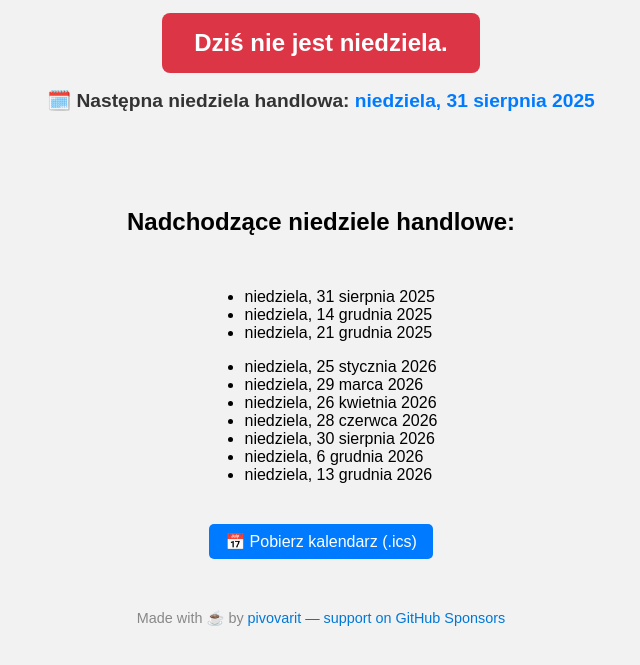
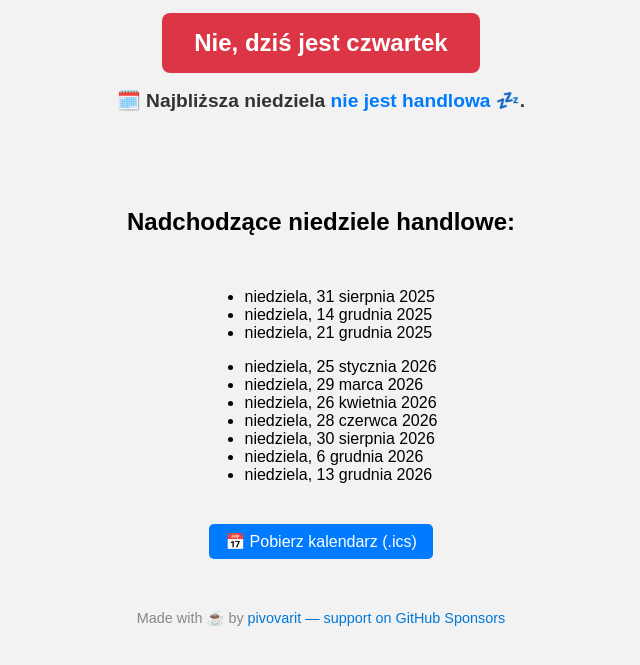
Before and after one commit to pivovarit/handlowa, a plain HTML site: page index.html in a window 1280 px wide. Shown: the part 125-790 px from the top of the page, without its empty margins (319-959 px from the left). Drawn offline with Linux system fonts and the light colour scheme.

Commit message:
If today is not sunday, display information about closest sunday (#9)

```diff
--- a/index.html
+++ b/index.html
@@ -4,14 +4,16 @@
     <meta charset="UTF-8"/>
     <meta name="viewport" content="width=device-width, initial-scale=1.0"/>
     <title>Czy dzisiaj jest niedziela handlowa? | CzyDzisiajOtwarte.pl</title>
-    <meta name="description" content="Sprawdź, czy dzisiaj sklepy są otwarte. Kalendarz niedziel handlowych 2025 i 2026. Dowiedz się, kiedy zrobisz zakupy w niedzielę." />
-    <meta name="robots" content="index, follow" />
+    <meta name="description"
+          content="Sprawdź, czy dzisiaj sklepy są otwarte. Kalendarz niedziel handlowych 2025 i 2026. Dowiedz się, kiedy zrobisz zakupy w niedzielę."/>
+    <meta name="robots" content="index, follow"/>
 
-    <meta property="og:title" content="Czy dzisiaj jest niedziela handlowa?" />
-    <meta property="og:description" content="Zobacz kalendarz niedziel handlowych na 2025 i 2026 rok. Sprawdź, czy dziś zrobisz zakupy!" />
-    <meta property="og:url" content="https://czydzisiajotwarte.pl" />
-    <meta property="og:type" content="website" />
-    <meta property="og:image" content="https://czydzisiajotwarte.pl/og-banner.jpg" />
+    <meta property="og:title" content="Czy dzisiaj jest niedziela handlowa?"/>
+    <meta property="og:description"
+          content="Zobacz kalendarz niedziel handlowych na 2025 i 2026 rok. Sprawdź, czy dziś zrobisz zakupy!"/>
+    <meta property="og:url" content="https://czydzisiajotwarte.pl"/>
+    <meta property="og:type" content="website"/>
+    <meta property="og:image" content="https://czydzisiajotwarte.pl/og-banner.jpg"/>
 
     <script async src="https://www.googletagmanager.com/gtag/js?id=G-SYD9M50FW0"></script>
     <script>
@@ -207,17 +209,36 @@
         resultEl.textContent = "NIE. 💤";
         resultEl.classList.add("no");
     } else {
-        resultEl.textContent = "Dziś nie jest niedziela.";
+        const weekdayName = today.toLocaleDateString("pl-PL", {weekday: "long"});
+        resultEl.textContent = `Nie, dziś jest ${weekdayName}`;
         resultEl.classList.add("no");
+
+        const nextSunday = new Date(today);
+        nextSunday.setDate(today.getDate() + ((7 - today.getDay()) % 7 || 7));
+        const nextSundayStr = nextSunday.toISOString().split("T")[0];
+
+        const isNextSundayTrading = allTradingSundays.includes(nextSundayStr);
+        const formattedNext = nextSunday.toLocaleDateString("pl-PL", {
+            weekday: "long", year: "numeric", month: "long", day: "numeric"
+        });
+
+        const info = isNextSundayTrading
+            ? `Najbliższa niedziela (${formattedNext}) jest <span class="highlight">handlowa 🛒</span>.`
+            : `Najbliższa niedziela (${formattedNext}) <span class="highlight">nie jest handlowa 💤</span>.`;
+
+        const p = document.createElement("p");
+        p.innerHTML = info;
+        nextSundayEl.appendChild(p);
     }
 
-    const nextTradingSunday = allTradingSundays.find(date => date > todayStr);
-    if (nextTradingSunday) {
-        const formatted = new Date(nextTradingSunday).toLocaleDateString("pl-PL", {
-            weekday: "long", year: "numeric", month: "long", day: "numeric"
-        });
-        nextSundayEl.innerHTML = `🗓️ Następna niedziela handlowa: <span class="highlight">${formatted}</span>`;
-    }
+    const upcomingSunday = new Date(today);
+    upcomingSunday.setDate(today.getDate() + ((7 - today.getDay()) % 7 || 7));
+    const upcomingSundayStr = upcomingSunday.toISOString().split("T")[0];
+    const isUpcomingSundayTrading = allTradingSundays.includes(upcomingSundayStr);
+
+    nextSundayEl.innerHTML = isUpcomingSundayTrading
+        ? `🗓️ Najbliższa niedziela jest <span class="highlight">handlowa 🛒</span>.`
+        : `🗓️ Najbliższa niedziela <span class="highlight">nie jest handlowa 💤</span>.`;
 
     const futureSundays = allTradingSundays.filter(date => date > todayStr).slice(0, 10);
     let lastYear = null;
```
